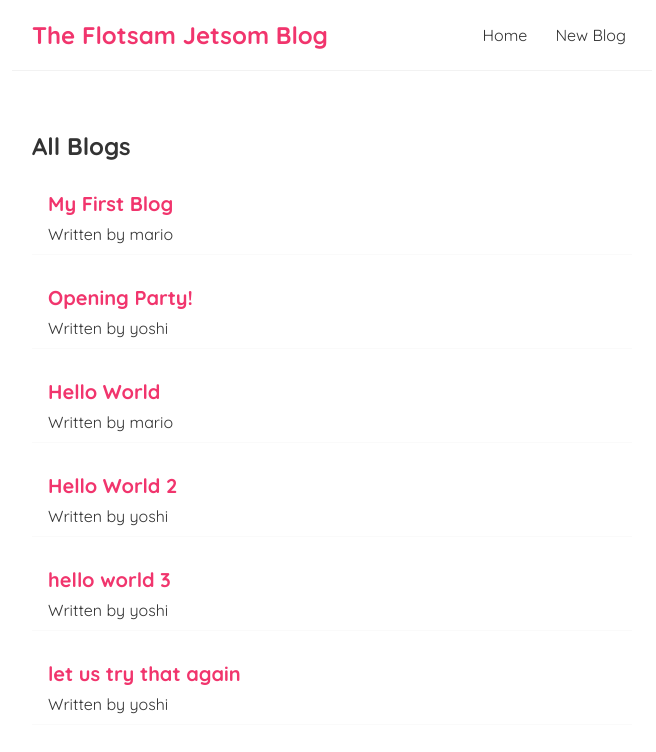
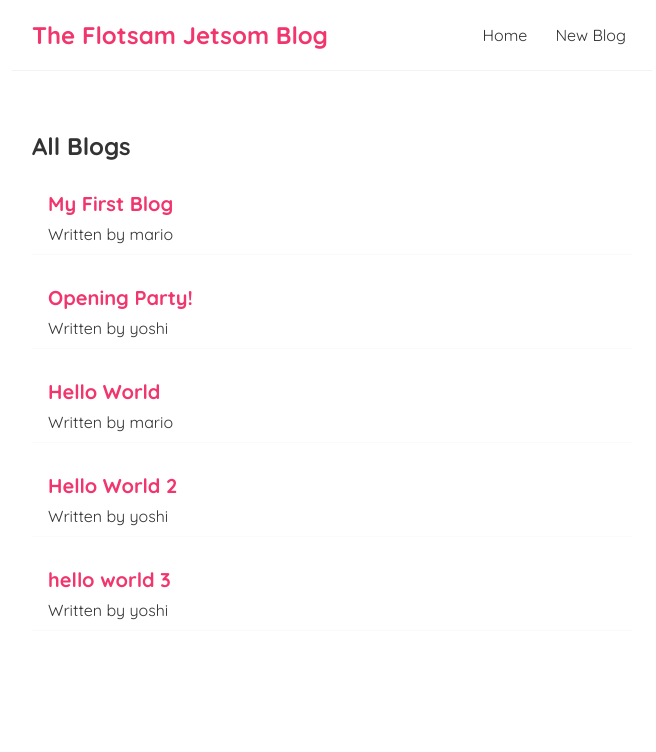
Before and after one commit to Soarrow/react-blog-project, a React (Create React App) app: page / in a window 1280 px wide. Shown: the top 752 px of the page, without its empty margins (308-964 px from the left). Built offline with nearby package versions, Linux system fonts and the light colour scheme; data requests are answered from the project's data file.

Commit message:
Implement delete functionality

```diff
--- a/data/db.json
+++ b/data/db.json
@@ -29,12 +29,6 @@
       "body": "This is my third blog!!!",
       "author": "yoshi",
       "id": 5
-    },
-    {
-      "title": "let us try that again",
-      "body": "redirect me to homepage please",
-      "author": "yoshi",
-      "id": 6
     }
   ]
 }
--- a/src/BlogDetail.js
+++ b/src/BlogDetail.js
@@ -1,4 +1,4 @@
-import { useParams } from "react-router-dom";
+import { useParams, useNavigate } from "react-router-dom";
 import useFetch from "./useFetch";
 
 const BlogDetails = () => {
@@ -9,6 +9,18 @@
 
     const { data: blog, error, isPending } = useFetch('http://localhost:8000/blogs/' + id);
 
+    const navigate = useNavigate();
+
+    // define delete functionality
+    const handleDelete = (e) => {
+        fetch('http://localhost:8000/blogs/' + blog.id, {
+            method: 'DELETE'
+        }).then(() => {
+            console.log('deleted');
+            navigate('/');
+        });
+    };
+
     return (
         <div className="blog-details">
             {isPending && <div>Loading...</div>}
@@ -18,6 +30,7 @@
                     <h2>{blog.title}</h2>
                     <p>Written by {blog.author}</p>
                     <div>{blog.body}</div>
+                    <button onClick={handleDelete}>Delete blog</button>
                 </article>
             )}
         </div>
```
